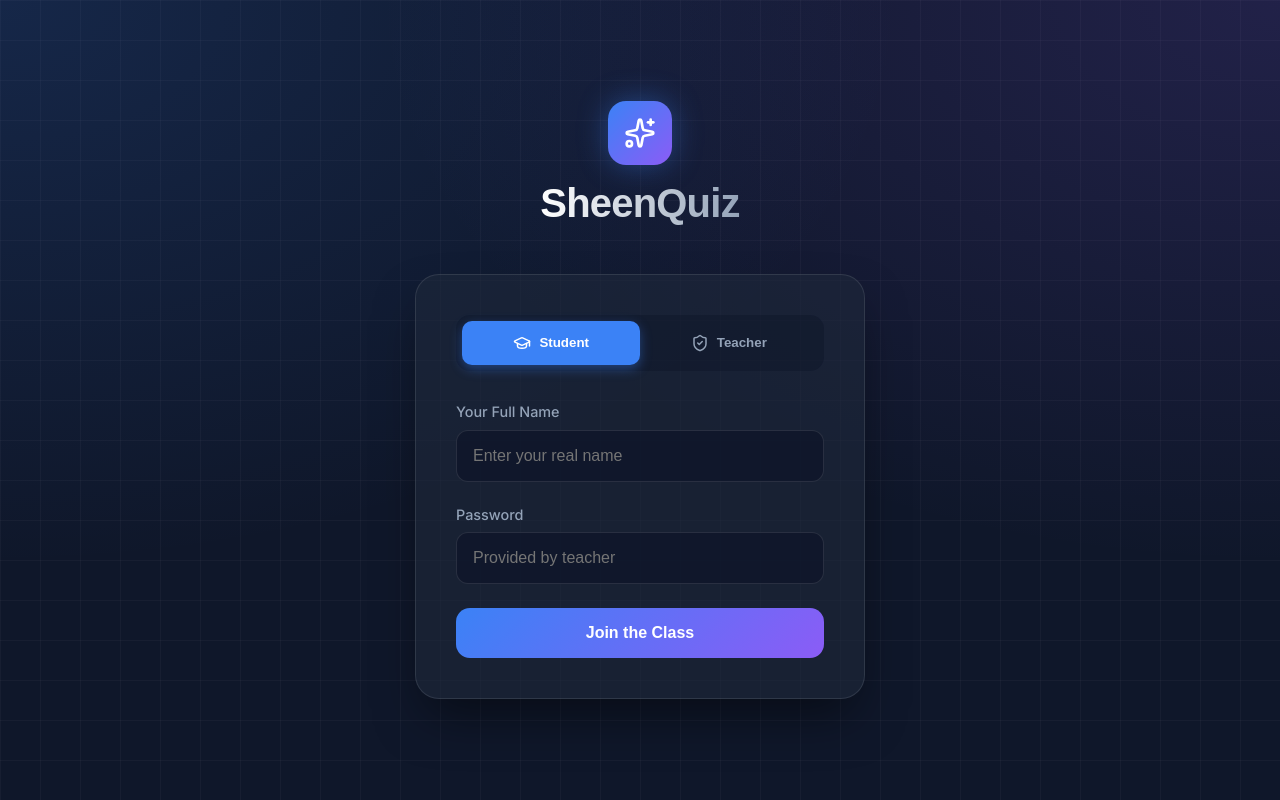
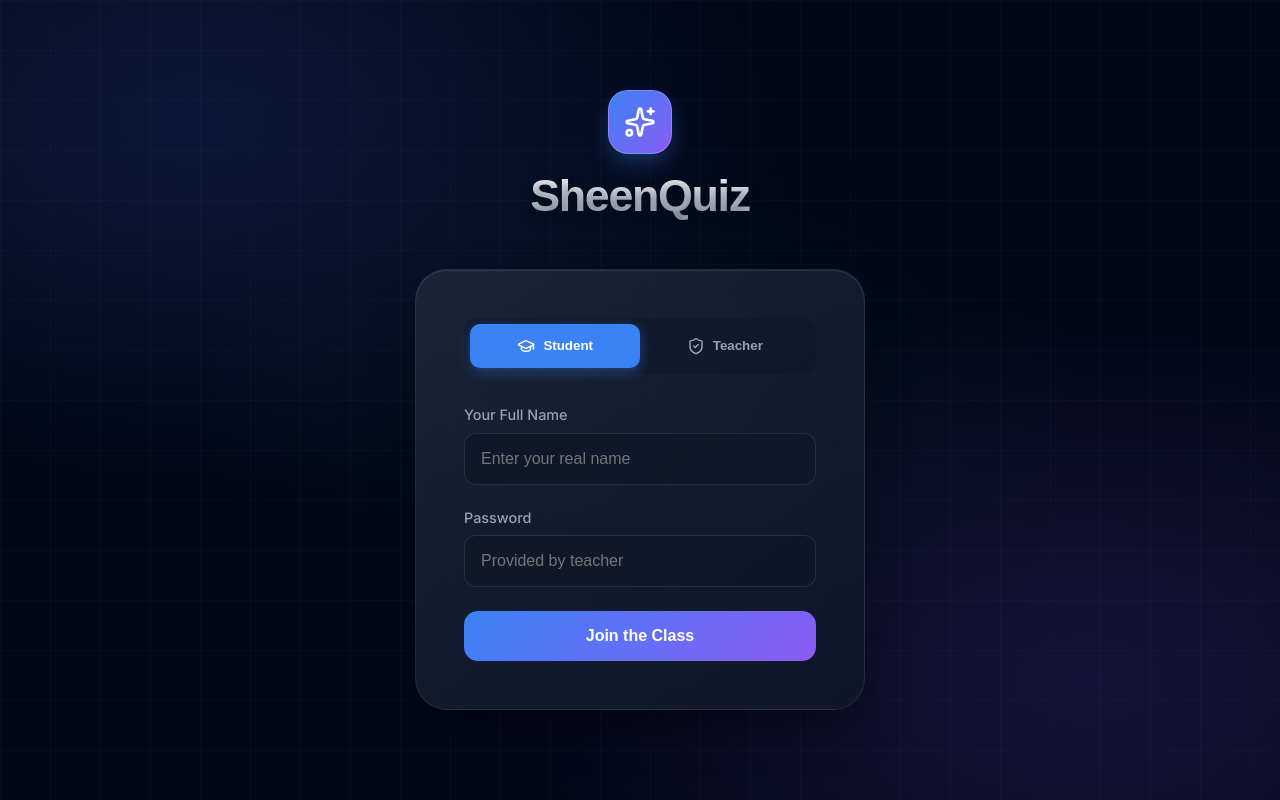
Before and after one commit to Undiying/SheenQuiz, a React (Vite) app: page / in a window 1280 px wide. Built offline with nearby package versions, Linux system fonts and the light colour scheme.

Commit message:
Humanize design with mascot, mesh gradients, and fix dashboard layout spacing

```diff
--- a/src/components/TeacherDashboard.jsx
+++ b/src/components/TeacherDashboard.jsx
@@ -85,12 +85,27 @@ const TeacherDashboard = ({ profile, onLogout, onHostGame }) => {
 
   return (
     <div className="screen animate-in" style={{justifyContent: 'flex-start', padding: '2rem'}}>
-      <div className="dashboard-header">
-        <div className="user-info">
+      <div className="dashboard-header" style={{position: 'relative', overflow: 'hidden'}}>
+        <div className="user-info" style={{position: 'relative', zIndex: 1}}>
           <h2>Teacher Dashboard</h2>
-          <p>Welcome, {profile.full_name}</p>
+          <p>Welcome back, {profile.full_name}</p>
         </div>
-        <button className="btn btn-outline" style={{width: 'auto'}} onClick={onLogout}>
+        <div className="mascot-container" style={{
+          position: 'absolute',
+          right: '150px',
+          top: '-20px',
+          width: '150px',
+          height: '150px',
+          opacity: 0.6,
+          pointerEvents: 'none'
+        }}>
+          <img
+            src="/robotic_mascot_hero_1777034901017.png"
+            alt="Mascot"
+            style={{width: '100%', height: '100%', objectFit: 'contain'}}
+          />
+        </div>
+        <button className="btn btn-outline" style={{width: 'auto', position: 'relative', zIndex: 1}} onClick={onLogout}>
           <LogOut size={18} />
           Logout
         </button>
@@ -146,22 +161,27 @@ const TeacherDashboard = ({ profile, onLogout, onHostGame }) => {
         )}
       </div>
 
+      <div className="section-label">Management & Insights</div>
       <div className="action-grid">
         <div
           className="action-card"
           onClick={() => setIsManagingStudents(true)}
         >
-          <Users size={32} />
-          <h4>Manage Students</h4>
-          <p>Add students to {selectedClass} and set passwords</p>
+          <div className="icon-badge" style={{background: 'rgba(59, 130, 246, 0.1)', padding: '1.5rem', borderRadius: '20px'}}>
+            <Users size={32} />
+          </div>
+          <h4>Student Roster</h4>
+          <p>Add students and manage credentials</p>
         </div>
         <div
           className="action-card"
           onClick={() => setIsViewingProgress(true)}
         >
-          <LayoutDashboard size={32} />
+          <div className="icon-badge" style={{background: 'rgba(139, 92, 246, 0.1)', padding: '1.5rem', borderRadius: '20px'}}>
+            <LayoutDashboard size={32} />
+          </div>
           <h4>Class Progress</h4>
-          <p>View achievement reports for {selectedClass}</p>
+          <p>View achievement reports and analytics</p>
         </div>
       </div>
     </div>
--- a/src/index.css
+++ b/src/index.css
@@ -31,13 +31,14 @@
 
 body {
     font-family: 'Inter', sans-serif;
-    background-color: var(--bg-dark);
+    background-color: #020617;
     background-image:
-        radial-gradient(at 0% 0%, rgba(59, 130, 246, 0.15) 0px, transparent 50%),
-        radial-gradient(at 100% 0%, rgba(139, 92, 246, 0.15) 0px, transparent 50%),
-        linear-gradient(rgba(255, 255, 255, 0.03) 1px, transparent 1px),
-        linear-gradient(90deg, rgba(255, 255, 255, 0.03) 1px, transparent 1px);
-    background-size: 100% 100%, 100% 100%, 40px 40px, 40px 40px;
+        radial-gradient(at 15% 15%, rgba(59, 130, 246, 0.15) 0px, transparent 40%),
+        radial-gradient(at 85% 85%, rgba(139, 92, 246, 0.15) 0px, transparent 40%),
+        radial-gradient(at 50% 50%, rgba(16, 185, 129, 0.05) 0px, transparent 50%),
+        linear-gradient(rgba(255, 255, 255, 0.02) 1px, transparent 1px),
+        linear-gradient(90deg, rgba(255, 255, 255, 0.02) 1px, transparent 1px);
+    background-size: 100% 100%, 100% 100%, 100% 100%, 50px 50px, 50px 50px;
     color: var(--text-primary);
     min-height: 100vh;
     overflow-x: hidden;
@@ -45,9 +46,9 @@ body {
 
 h1, h2, h3, .brand h1 {
     font-family: 'Outfit', sans-serif;
-    font-weight: 700;
-    letter-spacing: -0.02em;
-    text-shadow: none;
+    font-weight: 800;
+    letter-spacing: -0.03em;
+    text-shadow: 0 4px 10px rgba(0,0,0,0.3);
 }
 
 /* Base Component Styles */
@@ -78,11 +79,12 @@ h1, h2, h3, .brand h1 {
     background: linear-gradient(135deg, var(--primary), var(--secondary));
     width: 64px;
     height: 64px;
-    border-radius: 18px;
+    border-radius: 20px;
     display: flex;
     align-items: center;
     justify-content: center;
-    box-shadow: 0 0 30px var(--primary-glow);
+    box-shadow: 0 10px 25px -5px var(--primary-glow);
+    border: 1px solid rgba(255,255,255,0.2);
 }
 
 .logo-icon svg {
@@ -92,19 +94,22 @@ h1, h2, h3, .brand h1 {
 }
 
 .brand h1 {
-    font-size: 2.5rem;
-    background: linear-gradient(to right, #fff, var(--text-secondary));
+    font-size: 2.8rem;
+    background: linear-gradient(to bottom, #fff, #94a3b8);
     -webkit-background-clip: text;
     -webkit-text-fill-color: transparent;
+    filter: drop-shadow(0 4px 6px rgba(0,0,0,0.2));
 }
 
 .auth-card {
-    background: var(--bg-card);
-    backdrop-filter: blur(12px);
-    border: 1px solid var(--glass-border);
-    border-radius: 24px;
-    padding: 2.5rem;
-    box-shadow: 0 25px 50px -12px rgba(0, 0, 0, 0.5);
+    background: linear-gradient(145deg, rgba(30, 41, 59, 0.8), rgba(15, 23, 42, 0.9));
+    backdrop-filter: blur(20px);
+    border: 1px solid rgba(255,255,255,0.08);
+    border-radius: 32px;
+    padding: 3rem;
+    box-shadow:
+        0 20px 50px -12px rgba(0, 0, 0, 0.5),
+        inset 0 1px 1px rgba(255,255,255,0.1);
 }
 
 .auth-tabs {
@@ -212,29 +217,30 @@ h1, h2, h3, .brand h1 {
 /* Dashboard Styles */
 .dashboard-header {
     width: 100%;
-    max-width: 1000px;
+    max-width: 1100px;
     display: flex;
     justify-content: space-between;
     align-items: center;
-    margin-bottom: 3rem;
-    padding: 1.5rem;
-    background: var(--bg-card);
-    backdrop-filter: blur(12px);
-    border-radius: 20px;
-    border: 1px solid var(--glass-border);
+    margin-bottom: 4rem;
+    padding: 2rem;
+    background: rgba(30, 41, 59, 0.4);
+    backdrop-filter: blur(20px);
+    border-radius: 24px;
+    border: 1px solid rgba(255,255,255,0.05);
+    box-shadow: 0 4px 30px rgba(0, 0, 0, 0.1);
 }
 
 .pin-section {
-    background: var(--bg-card);
-    backdrop-filter: blur(12px);
-    padding: 3rem;
-    border-radius: 30px;
+    background: linear-gradient(145deg, rgba(30, 41, 59, 0.6), rgba(15, 23, 42, 0.8));
+    backdrop-filter: blur(20px);
+    padding: 4rem;
+    border-radius: 40px;
     text-align: center;
     width: 100%;
-    max-width: 500px;
-    border: 1px solid var(--primary);
-    box-shadow: 0 0 40px var(--primary-glow);
-    margin-bottom: 2rem;
+    max-width: 550px;
+    border: 1px solid rgba(59, 130, 246, 0.3);
+    box-shadow: 0 20px 60px -20px var(--primary-glow);
+    margin-bottom: 3rem;
 }
 
 .pin-input-group {
@@ -378,43 +384,69 @@ h1, h2, h3, .brand h1 {
 /* Action Section Styles */
 .action-grid {
     display: grid;
-    grid-template-columns: repeat(auto-fit, minmax(300px, 1fr));
-    gap: 2rem;
+    grid-template-columns: repeat(auto-fit, minmax(280px, 1fr));
+    gap: 1.5rem;
     width: 100%;
-    max-width: 1000px;
+    max-width: 1100px;
+    margin-top: 4rem;
 }
 
 .action-card {
-    background: var(--bg-card);
-    backdrop-filter: blur(12px);
-    padding: 2.5rem;
-    border-radius: 24px;
-    border: 1px solid var(--glass-border);
+    background: linear-gradient(145deg, rgba(30, 41, 59, 0.5), rgba(15, 23, 42, 0.7));
+    backdrop-filter: blur(15px);
+    padding: 2rem;
+    border-radius: 28px;
+    border: 1px solid rgba(255,255,255,0.05);
     display: flex;
     flex-direction: column;
     align-items: center;
     text-align: center;
-    gap: 1.5rem;
-    transition: var(--transition);
+    gap: 1rem;
+    transition: all 0.4s cubic-bezier(0.175, 0.885, 0.32, 1.275);
+    cursor: pointer;
+    box-shadow: 0 10px 20px rgba(0,0,0,0.2);
 }
 
 .action-card:hover {
     border-color: var(--primary);
-    transform: translateY(-5px);
-    background: rgba(255, 255, 255, 0.05);
+    transform: translateY(-8px) scale(1.02);
+    background: rgba(255, 255, 255, 0.08);
+    box-shadow: 0 20px 40px rgba(0,0,0,0.4), 0 0 20px var(--primary-glow);
 }
 
 .action-card svg {
     color: var(--primary);
+    filter: drop-shadow(0 0 8px var(--primary-glow));
+    transition: transform 0.4s ease;
+}
+
+.action-card:hover svg {
+    transform: scale(1.2) rotate(5deg);
 }
 
 .action-card h4 {
     margin: 0;
-    font-size: 1.25rem;
+    font-size: 1.4rem;
+    font-weight: 700;
 }
 
 .action-card p {
     margin: 0;
     color: var(--text-secondary);
-    font-size: 0.95rem;
+    font-size: 0.9rem;
+    opacity: 0.8;
 }
+
+.section-label {
+    width: 100%;
+    max-width: 1100px;
+    font-family: 'Outfit', sans-serif;
+    font-size: 0.8rem;
+    font-weight: 700;
+    text-transform: uppercase;
+    letter-spacing: 0.2em;
+    color: var(--primary);
+    margin-bottom: 1rem;
+    opacity: 0.7;
+    margin-top: 5rem;
+}
```
